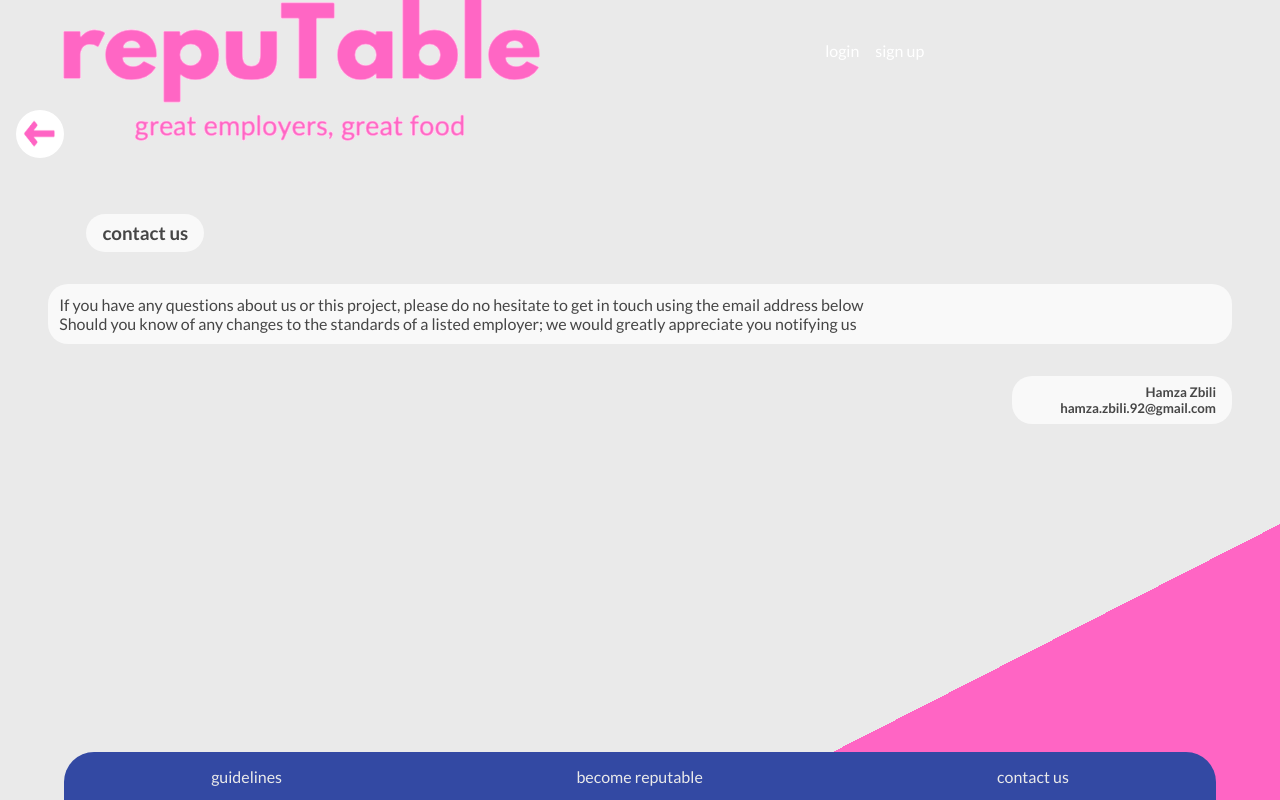
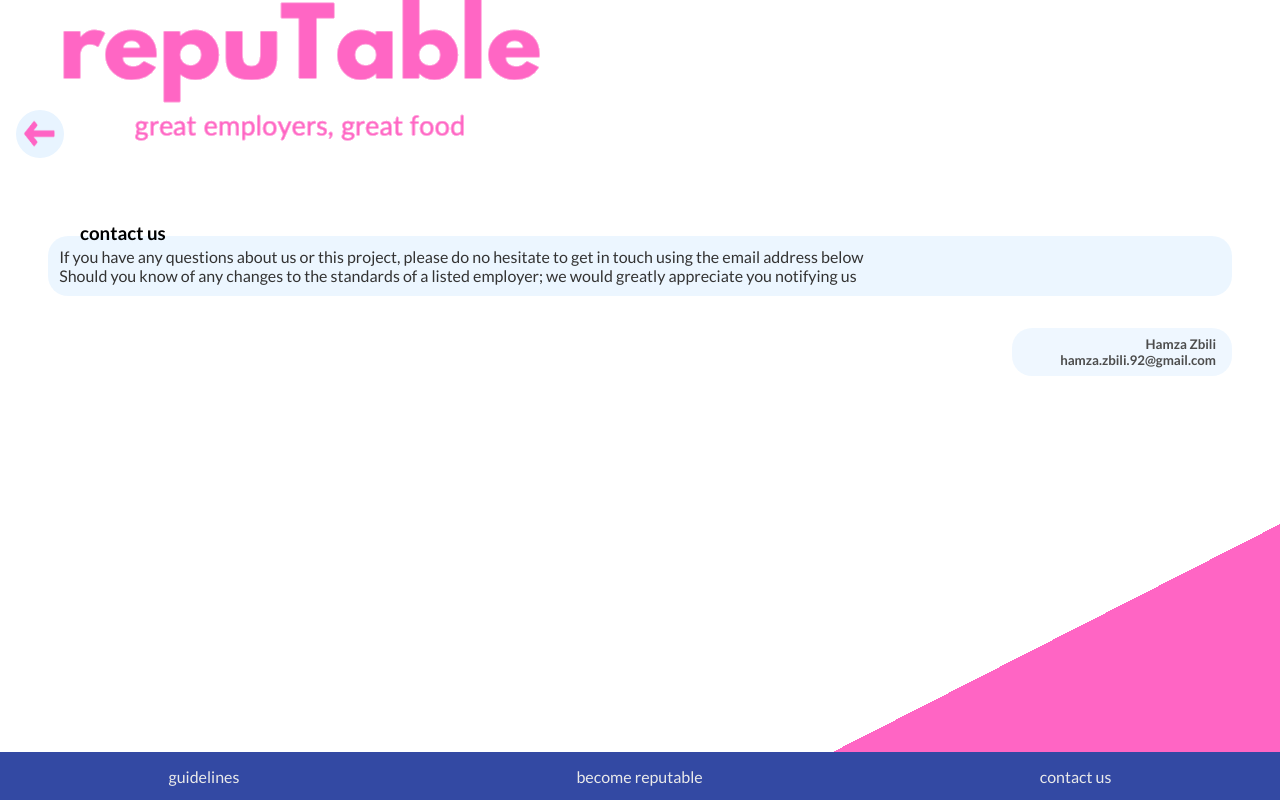
Before and after one commit to HamzaZbili/Repu-Table-Client, a React (Create React App) app: page /contactus in a window 1280 px wide. Built offline with nearby package versions, Linux system fonts and the light colour scheme; no server answers.

Commit message:
added initial animation to home feer and eatery detailed page

```diff
--- a/package.json
+++ b/package.json
@@ -14,7 +14,8 @@
     "react-icons": "^4.4.0",
     "react-rating-stars-component": "^2.2.0",
     "react-router-dom": "^6.3.0",
-    "react-scripts": "^5.0.1"
+    "react-scripts": "^5.0.1",
+    "react-spring": "^9.5.4"
   },
   "scripts": {
     "start": "react-scripts start",
--- a/src/components/Eateries/EateryDetailed.jsx
+++ b/src/components/Eateries/EateryDetailed.jsx
@@ -5,11 +5,21 @@ import service from "../../services/apiHandler";
 import BackButton from "../Navbar/BackButton";
 import "./eateryCard.css";
 import Reviews from "./Reviews";
-import StarRating from "./StarRating";
+import { useSpring, animated } from "react-spring";
 
 const EateryDetailed = () => {
   const [eateryDetailed, setEateryDetailed] = useState({});
   const { id } = useParams();
+  const styles = useSpring({
+    from: {
+      y: 800,
+    },
+    to: {
+      opacity: 1,
+      y: 0,
+    },
+    config: { duration: 250 },
+  });
   useEffect(() => {
     try {
       service.get(`/eateries/${id}`).then((response) => {
@@ -31,6 +41,7 @@ const EateryDetailed = () => {
   return (
     <div className="eateryContainer">
       <BackButton />
+      <animated.div style={styles}>
         <img src={photo} alt="eatery image" id="eateryImage" />
         <div className="detailContainer">
           <div className="description">
@@ -47,6 +58,7 @@ const EateryDetailed = () => {
         <div>
           <Reviews />
         </div>
+      </animated.div>
     </div>
   );
 };
--- a/src/components/Forms/searchEateries.css
+++ b/src/components/Forms/searchEateries.css
@@ -1,22 +1,22 @@
 .searchBar {
     border: none;
-    background-color: rgb(101, 170, 173);
+    background-color: transparent;
     text-align: left;
     height: 2rem;
     width: 16rem;
-    color: white;
+    color: grey;
     padding-left: 0;
 }
 .searchBarContainer {
     display: flex;
     flex-direction: row;
     width: 18rem;
-    background-color: rgb(101, 170, 173);
+    height: 2.2rem;
+    background-color: rgb(232, 244, 255);
     margin-left: 2.7rem;
     border-radius: 30px;
 }
 .searchBarContainer img {
-    background-color: rgb(101, 170, 173);
     padding: .4rem;
     height: 2rem;
     border-radius: 30px;
--- a/src/components/General/HomeFeed.jsx
+++ b/src/components/General/HomeFeed.jsx
@@ -1,12 +1,24 @@
-import React, { useCallback, useEffect, useState } from "react";
+import React, { useEffect, useState, useTransition } from "react";
 import service from "../../services/apiHandler";
 import EateryCard from "../Eateries/EateryCard";
 import { Link } from "react-router-dom";
+import { animated, useSpring } from "react-spring";
 import SearchEateries from "../Forms/SearchEateries";
 
 const HomeFeed = () => {
   const [allEateries, setAllEateries] = useState([]);
   const [searchQuery, setSearchQuery] = useState(``);
+
+  const styles = useSpring({
+    from: {
+      y: 800,
+    },
+    to: {
+      opacity: 1,
+      y: 0,
+    },
+    config: { duration: 250 },
+  });
 
   useEffect(() => {
     service.get("/eateries").then((response) => {
@@ -26,9 +38,11 @@ const HomeFeed = () => {
         )
         .map((eatery) => {
           return (
-            <Link to={`/eateries/${eatery._id}`} key={eatery._id}>
-              <EateryCard eatery={eatery} />
-            </Link>
+            <animated.div style={styles}>
+              <Link to={`/eateries/${eatery._id}`} key={eatery._id}>
+                <EateryCard eatery={eatery} />
+              </Link>
+            </animated.div>
           );
         })}
     </>
--- a/src/components/General/footer.css
+++ b/src/components/General/footer.css
@@ -1,12 +1,11 @@
 footer {
     position:fixed;
-    left: 5%;
     bottom:0px;
     height: 3rem;
-    width: 90%;
+    width: 100vw;
     color: #eaeaea;
     background-color: #3349a3;
-    border-radius: 30px 30px 0px 0px;
+    /* border-radius: 30px 30px 0px 0px; */
     display: flex;
     justify-content: space-around;
     align-items: center;
--- a/src/components/Navbar/backButton.css
+++ b/src/components/Navbar/backButton.css
@@ -4,4 +4,5 @@
     margin-left: 1rem;
     margin-bottom: .5rem;
     border-radius: 50%;
+    background-color: rgb(232, 244, 255);
 }
--- a/src/components/Navbar/navbar.css
+++ b/src/components/Navbar/navbar.css
@@ -8,22 +8,14 @@
 	font-family: 'Lato', sans-serif;
 }
 
-
-:root {
-	--mainColor: #eaeaea;
-	--mainColorLight: #3349a3;
-	--secondaryColor: #db2b39;
-	--textColor: white;
-}
-
 header {
 	display: flex;
 	align-items: center;
 	justify-content: space-between;
 	height: 110px;
 	padding: 0 2rem;
-	background-color: var(--mainColor);
-	color: var(--textColor);
+	background-color:white;
+	color: white
 }
 
 .homeLogo {
@@ -36,8 +28,8 @@ h1 {
 	font-size: 3rem;
 	padding-top: .5rem;
 	padding-bottom: 0;
-	background-color: var(--mainColor);
-	color: var(--textColor);
+	/* background-color: var(--mainColor);
+	color: var(--textColor); */
 }
 
 /* h6 {
@@ -70,7 +62,7 @@ button:focus {
 nav a {
 	margin: .5rem;
 	padding-bottom: .5rem;
-	color: var(--textColor);
+	color: white;
 	text-decoration: none;
 }
 
@@ -80,7 +72,7 @@ header .nav-btn {
 	background: transparent;
 	border: none;
 	outline: none;
-	color: var(--textColor);
+	color: rgba(255,101,196,1);
 	visibility: hidden;
 	opacity: 0;
 	font-size: 1.8rem;
@@ -108,7 +100,7 @@ nav {
 		flex-direction: column;
 		align-items: center;
 		justify-content: flex-end;
-		background-color: var(--mainColorLight);
+		background-color: #3349a3;
 		transition: 1s;
 		transform: translateY(-100vh);
 		border-radius: 0px 0px 0px 50px;
@@ -124,6 +116,7 @@ nav {
 		position: absolute;
 		top: 2rem;
 		right: 2rem;
+		color: white;
 	}
 
 	nav a {
--- a/src/pages/contactUs.css
+++ b/src/pages/contactUs.css
@@ -6,25 +6,20 @@
 
 .contactTitle {
     text-align: left;
-    padding-left: 3rem;
-    background-color: white;
-    opacity: .7;
-    margin: 1rem;
-    padding: .5rem 1rem .5rem 1rem;
-    border-radius: 20px;
-    align-self: flex-start;
     position: relative;
-    left: 2.4rem;
+    left: 3rem;
+    top: 1.5rem;
+    z-index: 1;
 }
 .whiteBox {
-    background-color: white;
-    opacity: .7;
+    background-color: rgb(232, 244, 255);
+    opacity: .8;
     margin: 1rem;
     padding: .7rem;
     border-radius: 20px;
 }
 .contactDetails {
-    background-color: white;
+    background-color: rgb(232, 244, 255);
     opacity: .7;
     margin: 1rem;
     padding: .5rem 1rem .5rem 0;
--- a/src/styles/global.css
+++ b/src/styles/global.css
@@ -13,7 +13,7 @@ html {
 }
 
 body {
-	background: linear-gradient(153deg, rgba(234,234,234,1) 81%, rgba(255,101,196,1) 81%);
+	background: linear-gradient(153deg, white 81%, rgba(255,101,196,1) 81%);
 	background-attachment: fixed;
 }
 
```
Also changed, not shown: src/images/backarrow.png, 1 other file (tests, documents, lock files or other folders). Lines whose indentation alone changed are shown as unchanged.
